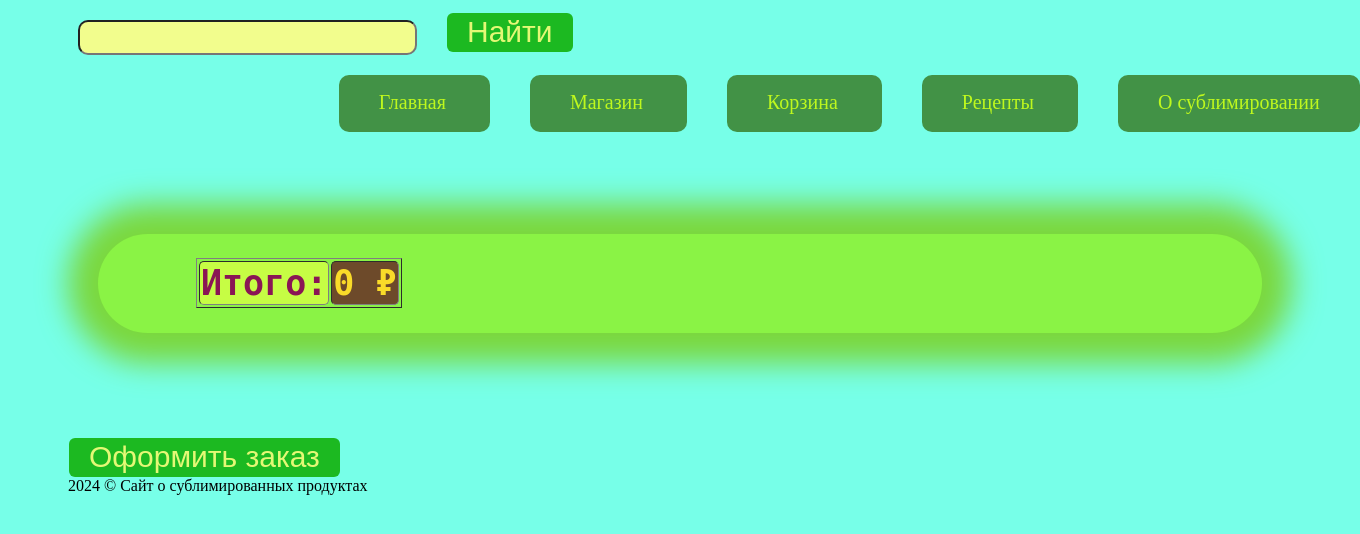
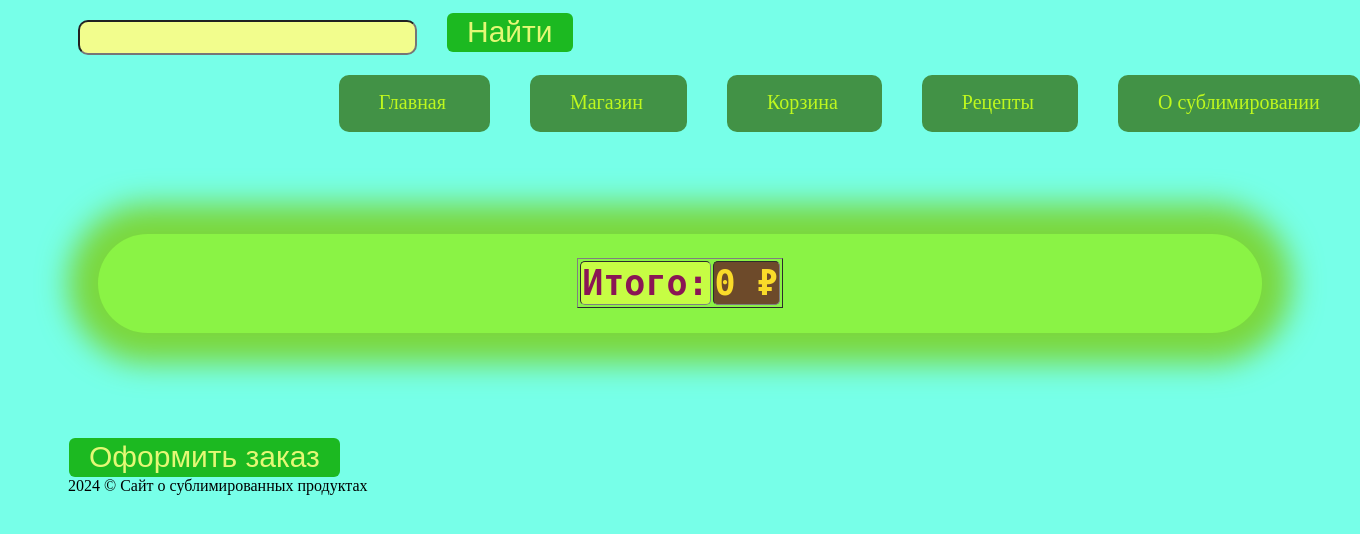
Before and after one commit to Sapronov-Nikolay/sublim, a Django app: page /cart/ in a window 1360 px wide. Shown: the top 534 px of the page. Run offline with Django 5.2, Linux system fonts and the light colour scheme; lists and menus that the app fills with data are empty.

Commit message:
Подправил немного по центру

```diff
--- a/sublim/main/templates/main/cart.html
+++ b/sublim/main/templates/main/cart.html
@@ -8,7 +8,7 @@
 <script src="{% static 'main/js/cart.js' %}"> </script>
 
 <form class="cart-form-cart">
-    <table border="1">
+    <table class="cart-table-cart" border="1">
         {% for zakaz in cart_form_auto_gen %}
         <tr class="cart-tr-cart">
             <th><img width="100px" height="100px" src="/media/{{zakaz.picture}}" ></th>
--- a/sublim/static/main/css/cart.css
+++ b/sublim/static/main/css/cart.css
@@ -4,13 +4,17 @@
   box-shadow: 0 0 30px 30px #7bd83d;
   border-radius:70px;
   padding: 2%;
-  padding-left: 8%;
-  padding-right: 8%;
+  padding-left: 5%;
+  padding-right: 5%;
   padding-top: 2%;
   margin-bottom: 100px;
   margin-left: 30px;
   margin-right: 30px;
   margin-top: 100px;
+}
+
+.cart-table-cart {
+  margin: auto;
 }
 
 /* Тело строки таблицы поля с заказами = cart.css */
```
